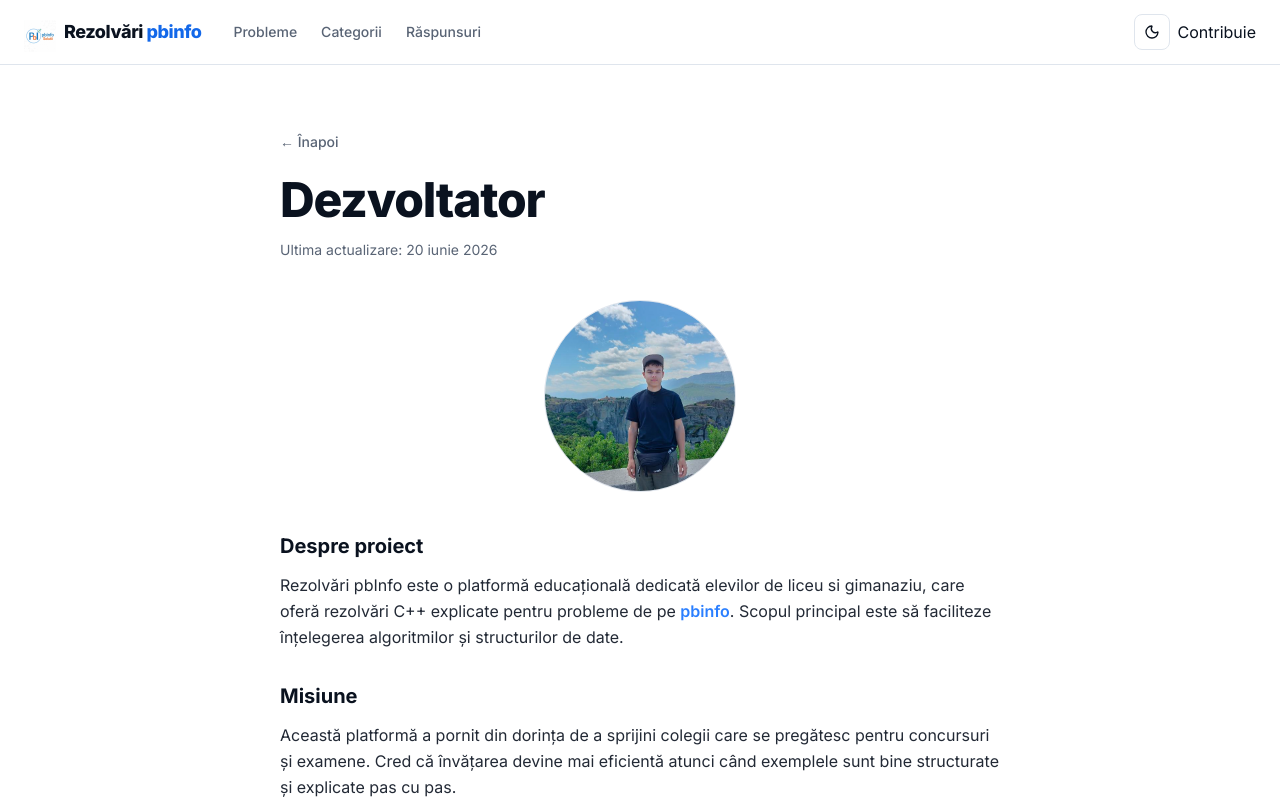
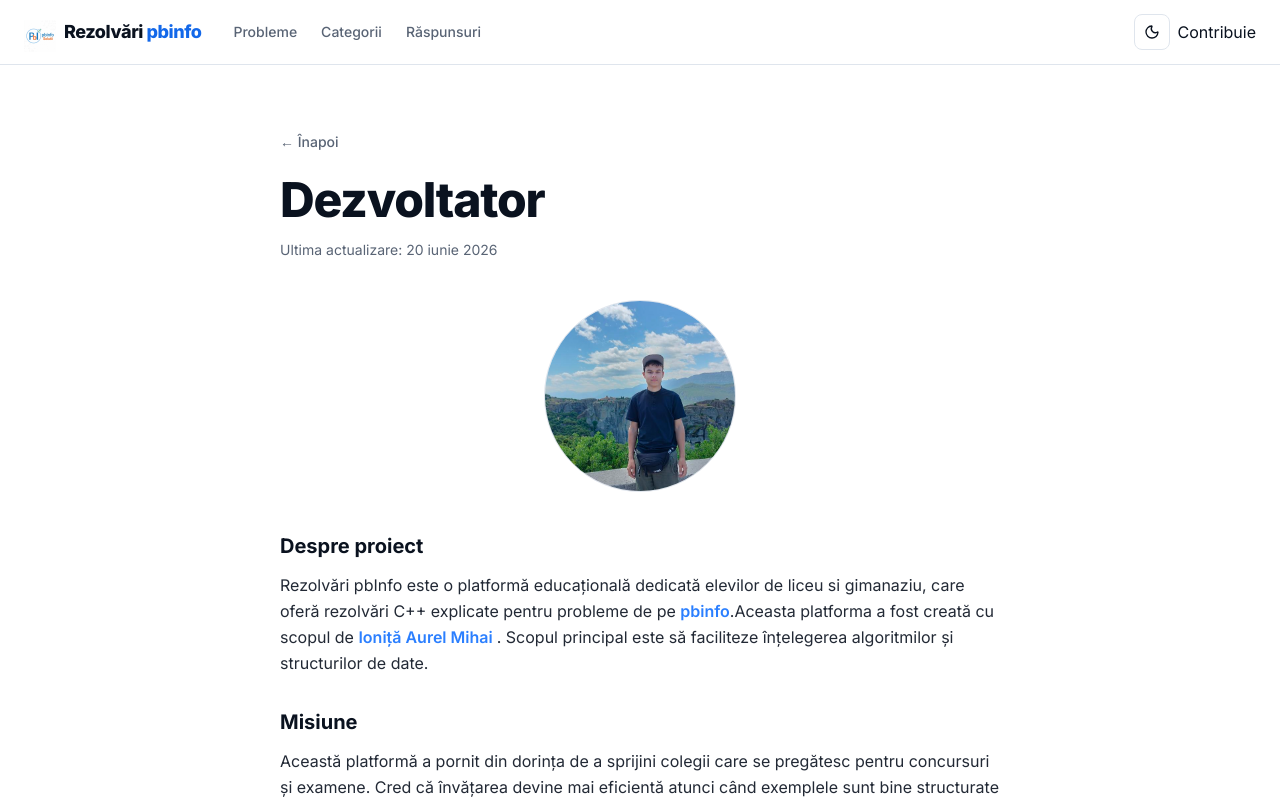
Before and after one commit to itsiamdev/pbinfo, a React (Vite) app: page /dezvoltator in a window 1280 px wide. Shown: the top 800 px of the page. Built offline with nearby package versions, Linux system fonts and the light colour scheme.

Commit message:
Update DezvoltatorPage content to include platform purpose and creator information

```diff
--- a/src/routes/dezvoltator.tsx
+++ b/src/routes/dezvoltator.tsx
@@ -53,6 +53,16 @@ function DezvoltatorPage() {
               >
                 pbinfo
               </a>
+              .Aceasta platforma a fost creată cu scopul de{" "}
+              <a
+                href="https://ionitaaurelmihai.vercel.app/"
+                target="_blank"
+                rel="noreferrer"
+                className="font-semibold text-blue-500"
+              >
+                {" "}
+                Ioniță Aurel Mihai{" "}
+              </a>{" "}
               . Scopul principal este să faciliteze înțelegerea algoritmilor și structurilor de
               date.
             </p>
```
Also changed, not shown: 1 other file (tests, documents, lock files or other folders).
